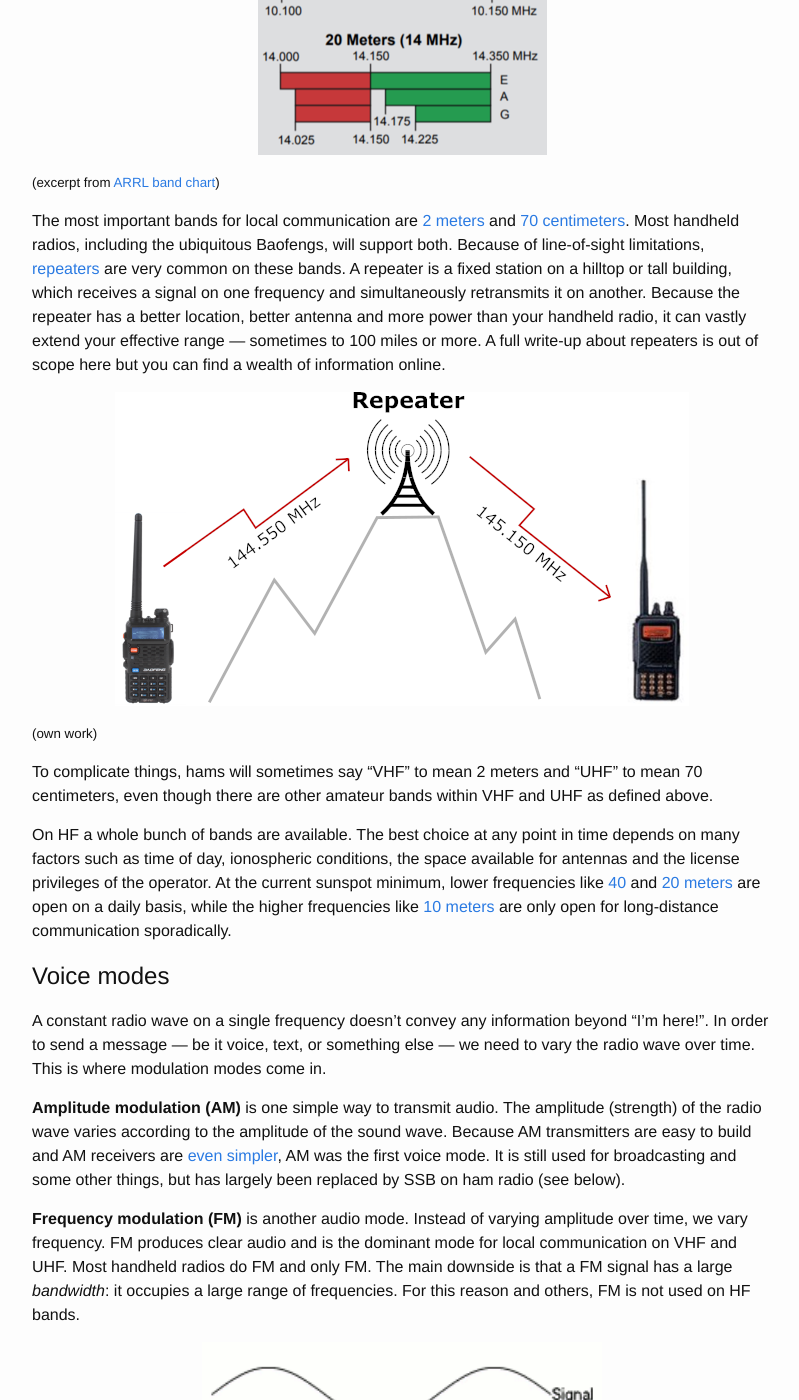
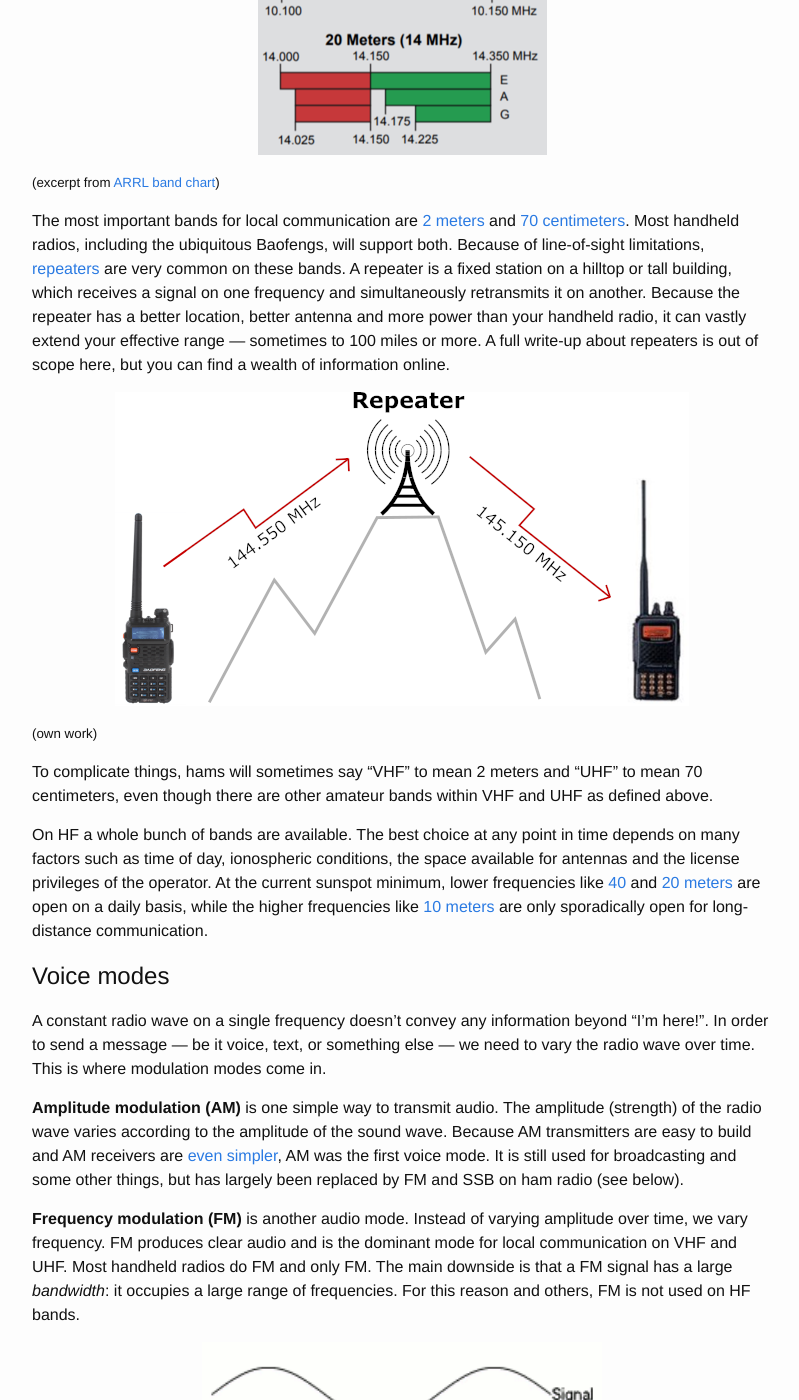
Before and after one commit to kmcallister/skywave, a Jekyll site: the page built from _posts/2019-10-05-bands-and-modes.markdown, in a window 1280 px wide and 1400 px high, scrolled down 3173 px. Shown: the whole window, without its empty margins (238-1037 px from the left). Built offline with Jekyll 4.4.1, drawn with Linux system fonts in a browser that asks for light colours; formulas are drawn with MathJax 3; a script that is not in the unit is left out; some of the changed text lies outside the part shown.

Commit message:
Minor edits

```diff
--- a/_posts/2019-10-05-bands-and-modes.markdown
+++ b/_posts/2019-10-05-bands-and-modes.markdown
@@ -152,7 +152,7 @@ chart](http://www.arrl.org/files/file/Regulatory/Band%20Chart/Band%20Chart%20-%2
 to find the exact frequency limits and privileges, which vary by country and by
 license type.
 
-![A chart of privileges on the 40, 30, and 20 meter bands.](/skywave/assets/2019-10-05-bands-and-modes/ham-bands.png){:.center-block}
+[![A chart of privileges on the 40, 30, and 20 meter bands.](/skywave/assets/2019-10-05-bands-and-modes/ham-bands.png){:.center-block}](http://www.arrl.org/files/file/Regulatory/Band%20Chart/Band%20Chart%20-%2011X17%20Color.pdf)
 
 <small>(excerpt from [ARRL band chart](http://www.arrl.org/files/file/Regulatory/Band%20Chart/Band%20Chart%20-%2011X17%20Color.pdf))</small>
 
@@ -167,7 +167,8 @@ building, which receives a signal on one frequency and simultaneously
 retransmits it on another. Because the repeater has a better location, better
 antenna and more power than your handheld radio, it can vastly extend your
 effective range — sometimes to 100 miles or more. A full write-up about
-repeaters is out of scope here but you can find a wealth of information online.
+repeaters is out of scope here, but you can find a wealth of information
+online.
 
 ![Diagram of two handheld radios communicating through a repeater.](/skywave/assets/2019-10-05-bands-and-modes/repeater.png){:.center-block}
 
@@ -184,8 +185,8 @@ the current sunspot minimum, lower frequencies like
 [40](https://en.wikipedia.org/wiki/40-meter_band) and [20
 meters](https://en.wikipedia.org/wiki/20-meter_band) are open on a daily basis,
 while the higher frequencies like [10
-meters](https://en.wikipedia.org/wiki/10-meter_band) are only open for
-long-distance communication sporadically.
+meters](https://en.wikipedia.org/wiki/10-meter_band) are only sporadically open
+for long-distance communication.
 
 # Voice modes
 
@@ -199,7 +200,7 @@ amplitude (strength) of the radio wave varies according to the amplitude of the
 sound wave. Because AM transmitters are easy to build and AM receivers are
 [even simpler](https://en.wikipedia.org/wiki/Crystal_radio), AM was the first
 voice mode. It is still used for broadcasting and some other things, but has
-largely been replaced by SSB on ham radio (see below).
+largely been replaced by FM and SSB on ham radio (see below).
 
 **Frequency modulation (FM)** is another audio mode. Instead of varying
 amplitude over time, we vary frequency. FM produces clear audio and is the
```
Also changed, not shown: other parts of _posts/2019-10-05-bands-and-modes.markdown (+5 -3 lines).
